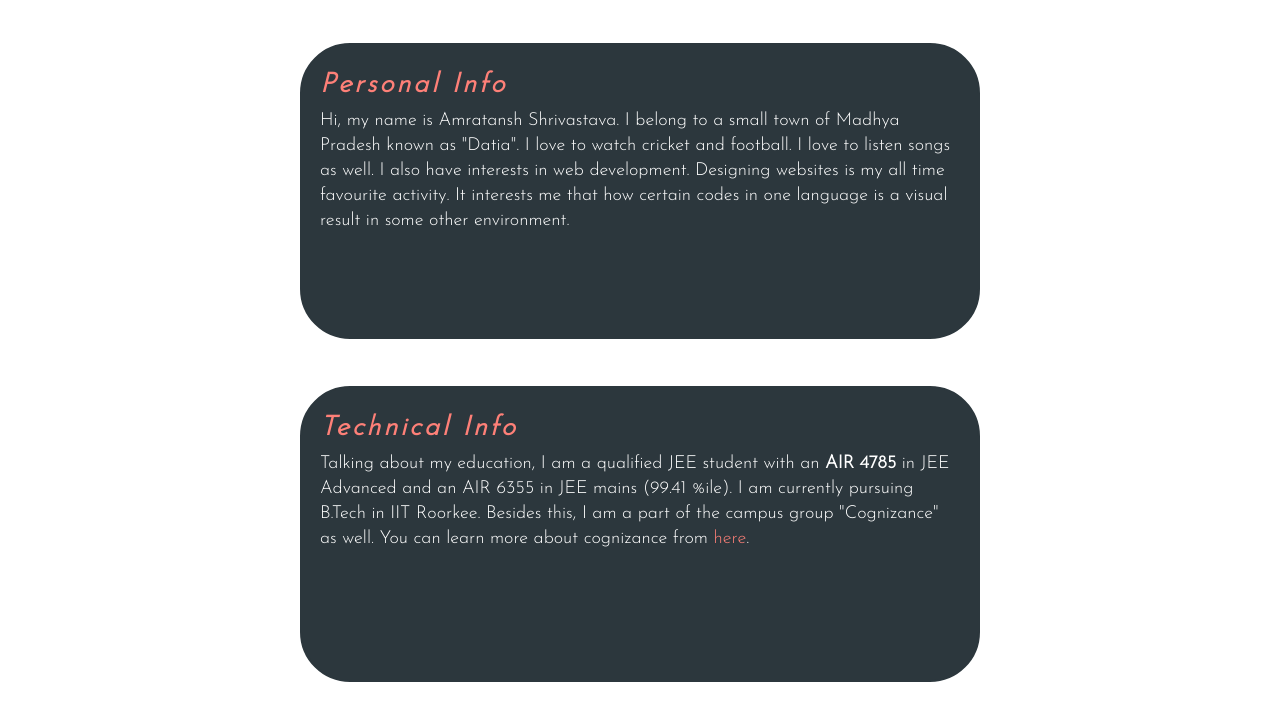
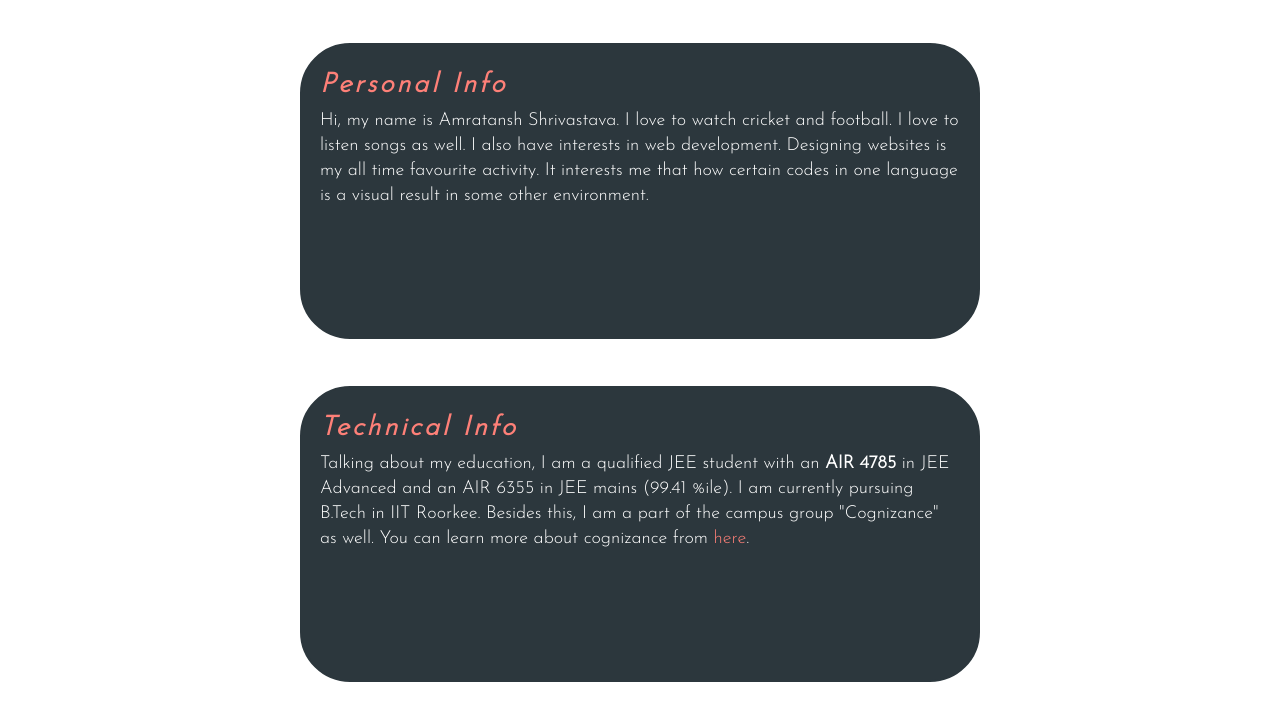
Before and after one commit to amratansh12/Portfolio-website-1, a plain HTML site: page about.html in a window 1280 px wide. Shown: the part 51-772 px from the top of the page. Drawn offline with Linux system fonts and the light colour scheme.

Commit message:
Update about.html

```diff
--- a/about.html
+++ b/about.html
@@ -34,7 +34,7 @@
     <div class="container">
         <div class="introCasual intro">
             <h2>Personal Info</h2>
-            Hi, my name is Amratansh Shrivastava. I belong to a small town of Madhya Pradesh known as "Datia". I love to
+            Hi, my name is Amratansh Shrivastava. I love to
             watch cricket and football. I love to listen songs as well. I also have interests in web development.
             Designing websites is my all time favourite activity. It interests me that how certain codes in one language
             is a visual result in some other environment.
```
